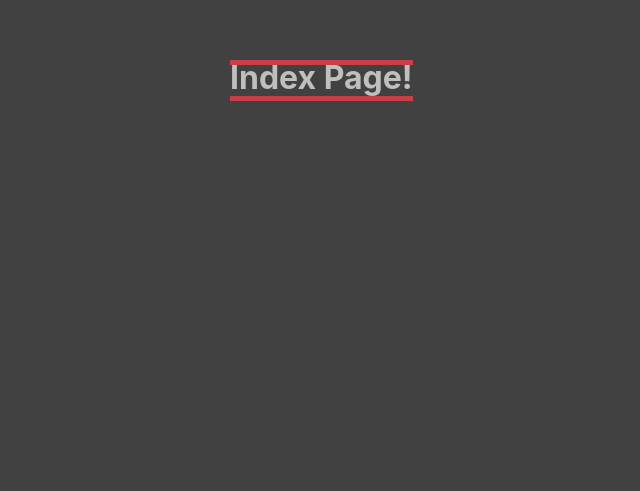
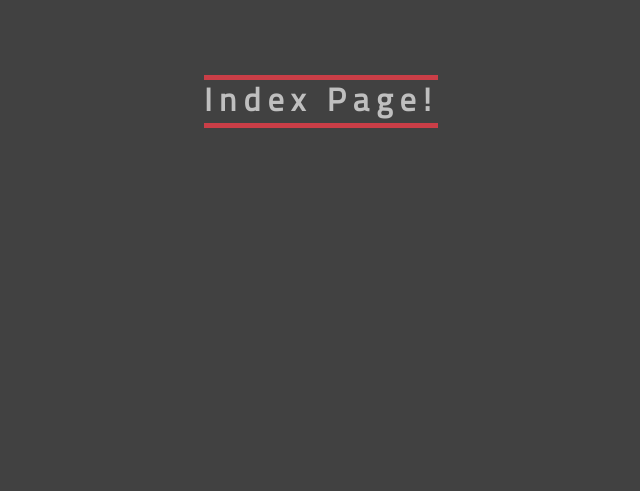
Before and after one commit to mjoellnier/own-landingpage, a Gatsby site: page / in a window 1280 px wide. Shown: the part 309-800 px from the top of the page, without its empty margins (319-959 px from the left). Built offline with nearby package versions, Linux system fonts and the light colour scheme; Gatsby itself is replaced by a stand-in of ours.

Commit message:
Layouting

```diff
--- /dev/null
+++ b/src/components/intro/intro.css
@@ -0,0 +1,4 @@
+.grid {
+  display: grid;
+  grid-template-columns: repeat(auto-fit, minmax(300px, 1fr));
+}
--- /dev/null
+++ b/src/components/intro/intro.js
@@ -0,0 +1,14 @@
+import React from "react";
+import ScrollAnimation from "react-animate-on-scroll";
+
+export const IntroComponent = () => {
+  return (
+    <div class="grid">
+      <div>
+        <ScrollAnimation animateIn="zoomIn" animateOnce={true}>
+          <h2 id="hey">Index Page!</h2>
+        </ScrollAnimation>
+      </div>
+    </div>
+  );
+};
--- a/src/pages/index.css
+++ b/src/pages/index.css
@@ -1,3 +1,5 @@
+@import url("https://fonts.googleapis.com/css?family=Titillium+Web&display=swap");
+
 body {
   color: #bfbfbf !important;
   background-color: #414141 !important;
@@ -5,7 +7,9 @@ body {
 
 #hey {
   font-size: xx-large;
+  font-family: "Titillium Web", sans-serif;
   position: relative;
+  letter-spacing: 0.225em;
 }
 
 .grid {
--- a/src/pages/index.js
+++ b/src/pages/index.js
@@ -1,19 +1,14 @@
 import React from "react";
-import Layout from "../components/layout";
+import ScrollAnimation from "react-animate-on-scroll";
+import { IntroComponent } from "../components/intro/intro";
 import SEO from "../components/seo";
-import ScrollAnimation from "react-animate-on-scroll";
 import "./index.css";
 
 const IndexPage = () => (
   <>
     <SEO title="Home" />
-    <div class="grid">
-      <div>
-        <ScrollAnimation animateIn="zoomIn" animateOnce={true}>
-          <h2 id="hey">Index Page!</h2>
-        </ScrollAnimation>
-      </div>
-    </div>
+
+    <IntroComponent />
     <div class="grid">
       <div>
         <ScrollAnimation animateIn="zoomIn" animateOnce={true}>
```
Also changed, not shown: src/components/image.js (+7 -7 lines).
